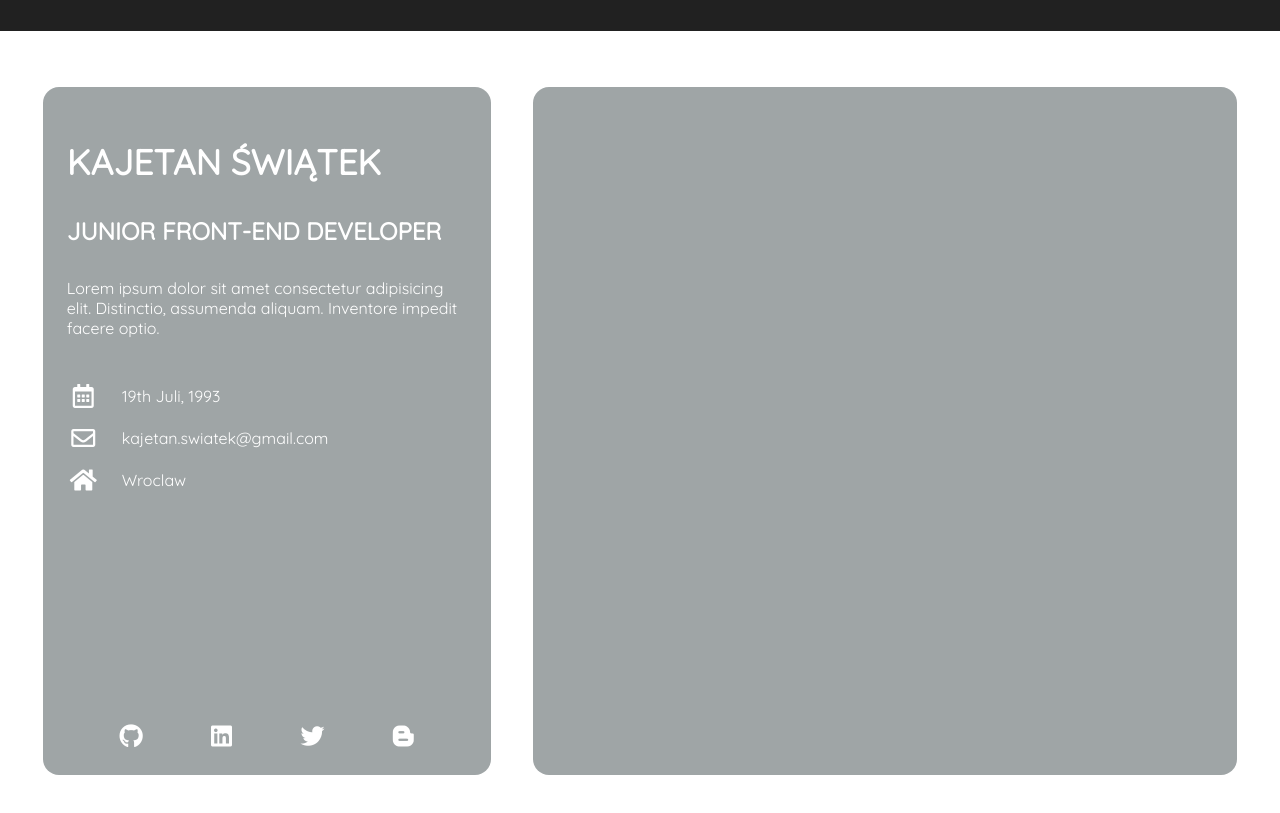
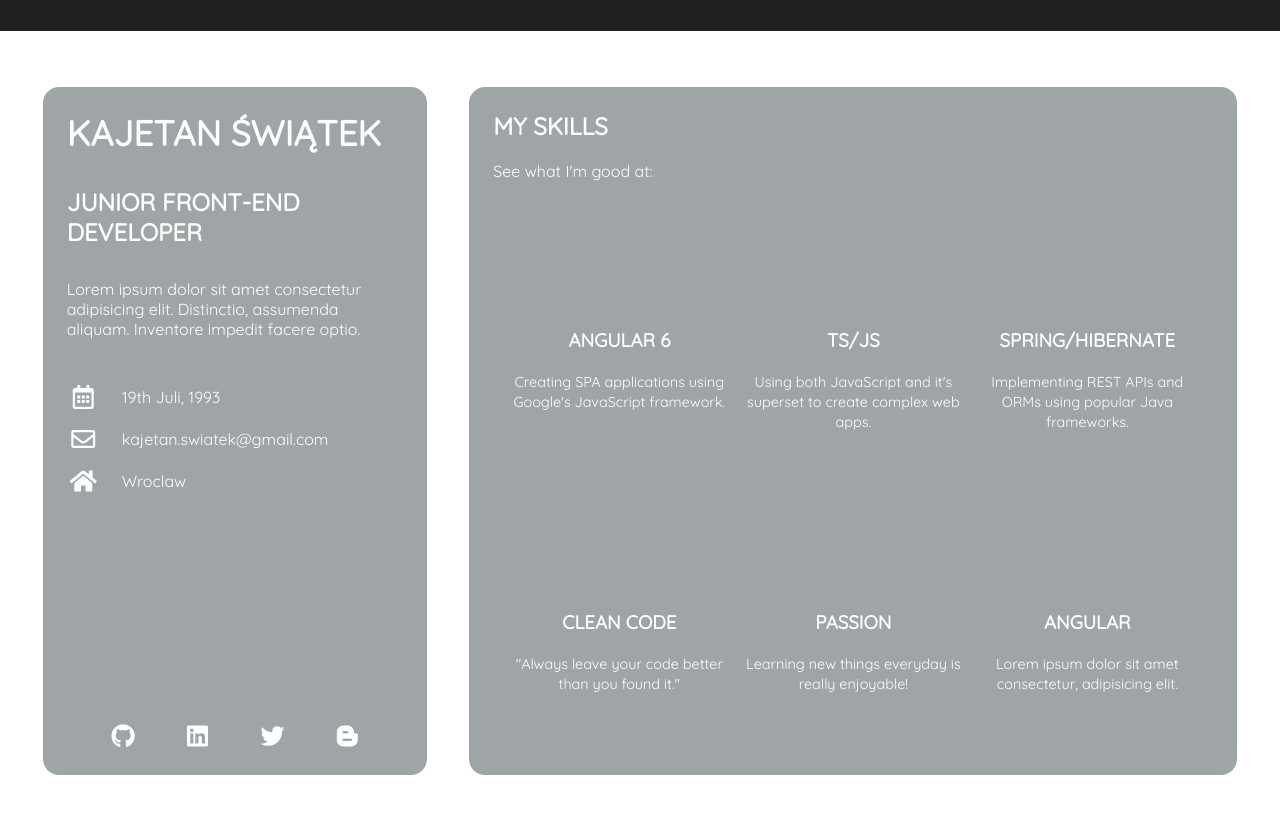
Before and after one commit to kajetansw/kajetansw.github.io, a plain HTML site: page index.html in a window 1280 px wide. Shown: the part 769-1582 px from the top of the page. Drawn offline with nearby package versions, Linux system fonts and the light colour scheme; animation ran at ten frames a second; a script that the page names is missing.

Commit message:
created skills card with dummy content,

```diff
--- /dev/null
+++ b/css/_particles.scss
@@ -0,0 +1,14 @@
+#particles {
+    background: #212121;
+    height: 100vh;
+    width: 100vw;
+    position: fixed;
+
+    // remove for background check
+    // z-index: -1;
+}
+
+canvas {
+    display: block;
+    vertical-align: bottom;
+}
--- /dev/null
+++ b/css/_welcome.scss
@@ -0,0 +1,11 @@
+#welcome {
+    background: transparent;
+    font-size: 2rem;
+    position: relative;
+
+    .owl-carousel {
+        position: absolute;
+        top: 50%;
+        transform: translateY(-50%);
+    }
+}
--- a/css/main.scss
+++ b/css/main.scss
@@ -1,4 +1,6 @@
 @import 'common';
+@import 'welcome';
+@import 'particles';
 
 $media-limit: 1080px;
 $global-font-size: 16px;
@@ -10,36 +12,15 @@ html, body {
     color: white;
 }
 
-#particles {
-    background: #212121;
-    height: 100vh;
-    width: 100vw;
-    position: fixed;
-
-    // remove for background check
-    // z-index: -1;
-}
-
 section {
     height: 100vh;
 }
 
-#welcome {
-    background: transparent;
-    font-size: 2rem;
-    position: relative;
-
-    .owl-carousel {
-        position: absolute;
-        top: 50%;
-        transform: translateY(-50%);
-    }
-}
-
 #info {
     display: grid;
-    grid-template-columns: auto 35% auto 55% auto;
+    grid-template-columns: auto 30% auto 60% auto;
     grid-template-rows: auto;
+}
 
 #introduction {
     grid-column: 2;
@@ -48,6 +29,7 @@ section {
 
     h1 {
         font-size: 2.2rem;
+        margin-top: 0;
     }
     h4 {
         font-size: 1.5rem;
@@ -61,6 +43,9 @@ section {
     grid-column: 4;
     grid-row: 1;
     // background-color: lightgreen;
+
+    h1 {
+        margin-top: 0;
     }
 }
 
@@ -95,13 +80,52 @@ ul.card__social-buttons {
             background: transparent;
             border: none;
             font-size: 1.5rem;
-            padding: .5rem 1.5rem;
+            padding: .5rem 1rem;
             border-radius: 1rem;
             cursor: pointer;
             transition: all .2s ease;
         }
     }
 }
+
+.skills-grid {
+    display: grid;
+    grid-template-columns: auto 30% auto 30% auto 30% auto;
+    grid-template-rows: 47.5% 5% 47.5%;
+    grid-row-gap: 1.3rem;
+    font-size: 1rem;
+    margin-top: 2rem;
+
+    $index: 1;
+    @for $row from 1 through 2 {
+        @for $column from 1 through 3 {
+            .skill-#{$index} {
+                text-align: center;
+                grid-column: $column * 2;
+                grid-row: $row * 2 - 1;
+                $index: $index + 1;
+            }
+        }
+    }
+
+    h3 {
+        margin-top: 1.2rem;
+    }
+    span {
+        font-size: .9rem;
+    }
+}
+
+.progressbar {
+    margin-left: auto;
+    margin-right: auto;
+    width: 6rem;
+    height: 6rem;
+    position: relative;
+}
+
+
+
 
 .info-icon {
     font-size: 1.5rem;
@@ -110,25 +134,20 @@ ul.card__social-buttons {
 .btn-github:hover {
     color: #da621d;
     font-size: 1.75rem;
-    padding: .375rem 1.4rem;
+    padding: .375rem .9rem;
 }
 .btn-linkedin:hover {
     color: #0077b5;
     font-size: 1.75rem;
-    padding: .375rem 1.4rem;
+    padding: .375rem .9rem;
 }
 .btn-twitter:hover {
     color: #1da1f2;
     font-size: 1.75rem;
-    padding: .375rem 1.4rem;
+    padding: .375rem .9rem;
 }
 .btn-blogger:hover {
     color: #f57d00;
     font-size: 1.75rem;
-    padding: .375rem 1.4rem;
+    padding: .375rem .9rem;
 }
-
-canvas {
-    display: block;
-    vertical-align: bottom;
-}
--- a/index.html
+++ b/index.html
@@ -10,7 +10,8 @@
    <link rel="stylesheet" href="https://cdnjs.cloudflare.com/ajax/libs/OwlCarousel2/2.3.4/assets/owl.carousel.min.css" />
    <link rel="stylesheet" href="https://cdnjs.cloudflare.com/ajax/libs/OwlCarousel2/2.3.4/assets/owl.theme.default.min.css" />
    <link href="https://fonts.googleapis.com/css?family=Quicksand" rel="stylesheet">
-   <link rel="stylesheet" href="https://use.fontawesome.com/releases/v5.6.1/css/all.css" integrity="sha384-gfdkjb5BdAXd+lj+gudLWI+BXq4IuLW5IT+brZEZsLFm++aCMlF1V92rMkPaX4PP" crossorigin="anonymous">
+   <link rel="stylesheet" href="https://use.fontawesome.com/releases/v5.6.1/css/all.css" integrity="sha384-gfdkjb5BdAXd+lj+gudLWI+BXq4IuLW5IT+brZEZsLFm++aCMlF1V92rMkPaX4PP"
+      crossorigin="anonymous">
    <link rel="stylesheet" href="css/main.css">
 </head>
 
@@ -53,7 +54,8 @@
          <div class="card">
             <h1>KAJETAN ŚWIĄTEK</h1>
             <h4>JUNIOR FRONT-END DEVELOPER</h4>
-            Lorem ipsum dolor sit amet consectetur adipisicing elit. Distinctio, assumenda aliquam. Inventore impedit facere optio. <br><br>
+            Lorem ipsum dolor sit amet consectetur adipisicing elit. Distinctio, assumenda aliquam. Inventore impedit
+            facere optio. <br><br>
 
             <table>
                <tr>
@@ -86,9 +88,44 @@
             </ul>
          </div>
       </div>
+
       <div id="description">
          <div class="card">
+            <h1>MY SKILLS</h1>
+            See what I'm good at:
 
+            <div class="skills-grid">
+               <div class="skill-1">
+                  <div class="progressbar"></div>
+                  <h3>ANGULAR 6</h3>
+                  <span>Creating SPA applications using Google's JavaScript framework.</span>
+               </div>
+               <div class="skill-2">
+                  <div class="progressbar"></div>
+                  <h3>TS/JS</h3>
+                  <span>Using both JavaScript and it's superset to create complex web apps.</span>
+               </div>
+               <div class="skill-3">
+                  <div class="progressbar"></div>
+                  <h3>SPRING/HIBERNATE</h3>
+                  <span>Implementing REST APIs and ORMs using popular Java frameworks.</span>
+               </div>
+               <div class="skill-4">
+                  <div class="progressbar"></div>
+                  <h3>CLEAN CODE</h3>
+                  <span>"Always leave your code better than you found it."</span>
+               </div>
+               <div class="skill-5">
+                  <div class="progressbar"></div>
+                  <h3>PASSION</h3>
+                  <span>Learning new things everyday is really enjoyable!</span>
+               </div>
+               <div class="skill-6">
+                  <div class="progressbar"></div>
+                  <h3>ANGULAR</h3>
+                  <span> Lorem ipsum dolor sit amet consectetur, adipisicing elit.</span>
+               </div>
+            </div>
          </div>
       </div>
    </section>
@@ -100,6 +137,7 @@
    <script src="https://cdnjs.cloudflare.com/ajax/libs/OwlCarousel2/2.3.4/owl.carousel.js"></script>
    <script src="https://cdn.jsdelivr.net/npm/particles.js@2.0.0/particles.js" integrity="sha256-icjghcPaibMf1jv4gQIGi5MeWNHem2SispcorCiCfSg="
       crossorigin="anonymous"></script>
+   <script src="https://rawgit.com/kimmobrunfeldt/progressbar.js/1.0.0/dist/progressbar.js"></script>
    <script src="./main.js"></script>
 </body>
 
--- a/main.js
+++ b/main.js
@@ -129,3 +129,44 @@ particlesJS("particles", {
    },
    "retina_detect": true
 });
+
+
+
+
+// progressbar.js@1.0.0 version is used
+// Docs: http://progressbarjs.readthedocs.org/en/1.0.0/
+
+const progressbars = document.getElementsByClassName('progressbar');
+for (const progressbar of progressbars) {
+   const bar = new ProgressBar.Circle(progressbar, {
+      color: '#aaa',
+      // This has to be the same size as the maximum width to
+      // prevent clipping
+      strokeWidth: 4,
+      trailWidth: 1,
+      easing: 'easeInOut',
+      duration: 1400,
+      text: {
+         autoStyleContainer: false
+      },
+      from: { color: '#aaa', width: 1 },
+      to: { color: '#ddd', width: 4 },
+      // Set default step function for all animate calls
+      step: function (state, circle) {
+         circle.path.setAttribute('stroke', state.color);
+         circle.path.setAttribute('stroke-width', state.width);
+
+         let value = Math.round(circle.value() * 100);
+         if (value === 0) {
+            circle.setText('');
+         } else {
+            circle.setText(`${value}%`);
+         }
+
+      }
+   });
+   bar.text.style.fontFamily = '"Quicksand", sans-serif';
+   bar.text.style.fontSize = '1.8rem';
+
+   bar.animate(.8);  // Number from 0.0 to 1.0
+}
```
Also changed, not shown: css/main.css, 1 other file. Lines whose indentation alone changed are shown as unchanged.
